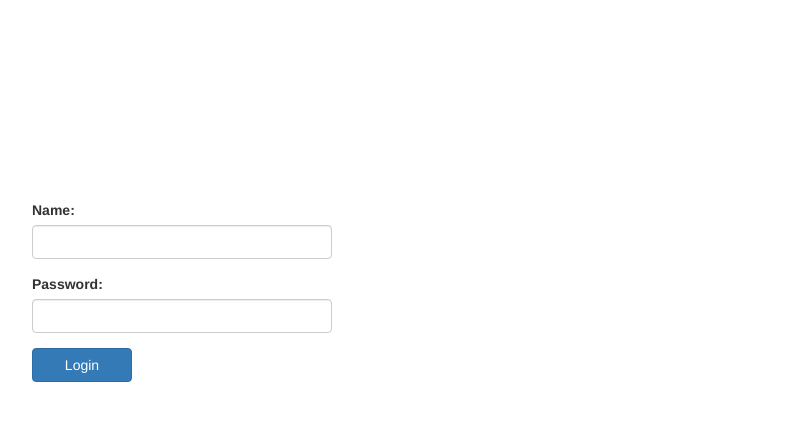
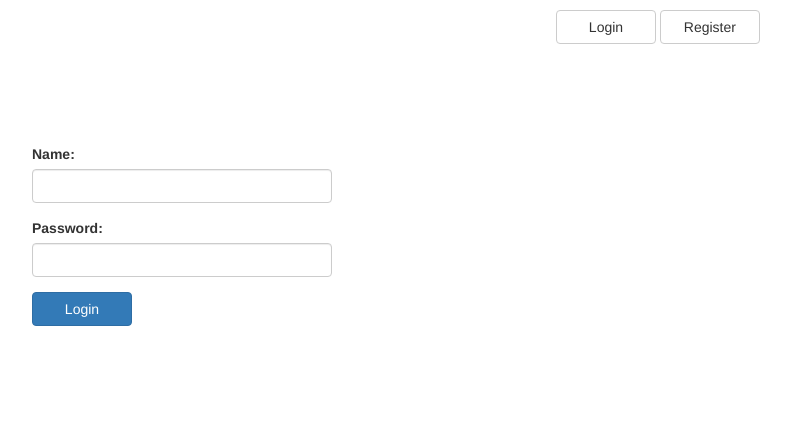
Before and after one commit to muthukumarcse/my_expertise_web, a Django app: page /expertise_admin/ in a window 1280 px wide. Shown: the top 421 px of the page, without its empty margins (468-1259 px from the left). Run offline with Django 3.2, Linux system fonts and the light colour scheme; some libraries are stand-ins or nearby versions.

Commit message:
User Registration screen + basic angular controller part

```diff
--- a/expertise_admin/static/css/authentication.css
+++ b/expertise_admin/static/css/authentication.css
@@ -1,5 +1,18 @@
+.authenticateHeaderDiv {
+	margin-left:80%;
+	margin-top:10px;
+}
+
 .loginDiv {
 	margin-left:500px;
-	margin-top:200px;
+	margin-top:100px;
 	width:300px;
+
 }
+.registrationDiv {
+	margin-left:500px;
+	margin-top:-200px;
+	width:300px;
+	visibility:hidden;
+
+}
--- /dev/null
+++ b/expertise_admin/static/js/authenticate.js
@@ -0,0 +1,26 @@
+$(document).ready(function() {
+
+    $("#loginBtn").click(function() {
+
+        $( ".loginDiv" ).css('visibility','visible');
+	$( ".registrationDiv" ).css('visibility','hidden');
+
+    });
+	$("#registrationBtn").click(function() {
+
+        $( ".registrationDiv" ).css('visibility','visible');
+	$( ".loginDiv" ).css('visibility','hidden');
+
+    });
+
+    }
+    );
+
+
+angular.module('authenticate', [])
+.controller('authenticationController', ['$scope', function($scope) {
+$scope.login = function() {
+alert($scope.userName);
+}
+}
+])
--- a/templates/index.html
+++ b/templates/index.html
@@ -3,19 +3,55 @@
 <html>
 <link href="//cdnjs.cloudflare.com/ajax/libs/twitter-bootstrap/3.0.2/css/bootstrap.min.css" rel="stylesheet">
 <script src="{{ STATIC_URL }}js/angular.min.js"></script>
+<script src="https://ajax.googleapis.com/ajax/libs/jquery/2.1.3/jquery.min.js"></script>
+<script src="{{ STATIC_URL }}js/authenticate.js"></script>
 <link href="{{ STATIC_URL }}css/authentication.css" rel="stylesheet">
 
-<body>
-<div class="loginDiv">
+<body ng-app = "authenticate">
+<div class = "authenticateHeaderDiv">
+<button type="button" name="loginBtn" id="loginBtn"style = "width:100px;" class="btn btn-default">Login</button>
+<button type="button" name="registrationBtn" id="registrationBtn" style = "width:100px;" class="btn btn-default">Register</button>
+</div>
+<div class="loginDiv" ng-controller="authenticationController">
 <div class="form-group">
   <label for="usr">Name:</label>
-  <input type="text" class="form-control" id="usr">
+  <input type="text" class="form-control" ng-model = "userName" id="usr">
 </div>
 <div class="form-group">
   <label for="pwd">Password:</label>
   <input type="password" class="form-control" id="pwd">
 </div>
-<button type="button" style = "width:100px;" class="btn btn-primary btn-md">Login</button>
+<button type="button" style = "width:100px;" ng-click="login()" class="btn btn-primary btn-md">Login</button>
+</div>
+
+<div class="registrationDiv">
+<div class="form-group">
+  <label for="usr">User Name:</label>
+  <input type="text" class="form-control" id="usrName">
+</div>
+<div class="form-group">
+  <label for="emailId">Email Id:</label>
+  <input type="text" class="form-control" id="emailId">
+</div>
+<div class="form-group">
+  <label for="password">Password:</label>
+  <input type="password" class="form-control" id="password">
+</div>
+<div class="form-group">
+  <label for="confirmPassword">Confirm password:</label>
+  <input type="password" class="form-control" id="confirmPassword">
+</div>
+
+<div class="form-group">
+  <label for="phone">Phone Number:</label>
+  <input type="text" class="form-control" id="phone">
+</div>
+<div class="form-group">
+  <label for="companyId">Company Id:</label>
+  <input type="text" class="form-control" id="companyId">
+</div>
+
+<button type="button" style = "width:100px;" ng-click="register()" class="btn btn-primary btn-md">Save</button>
 </div>
 </body>
 </html>
```
